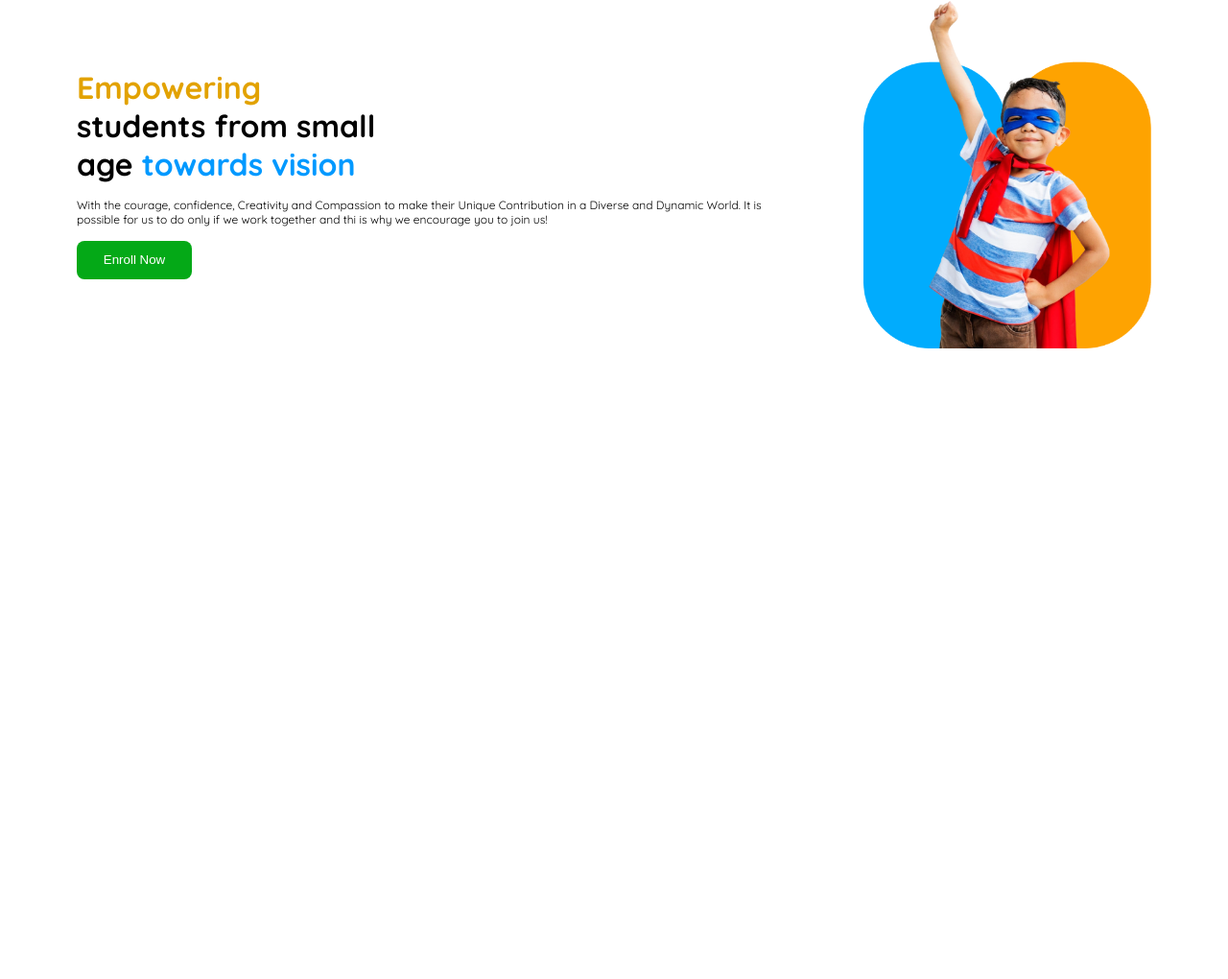
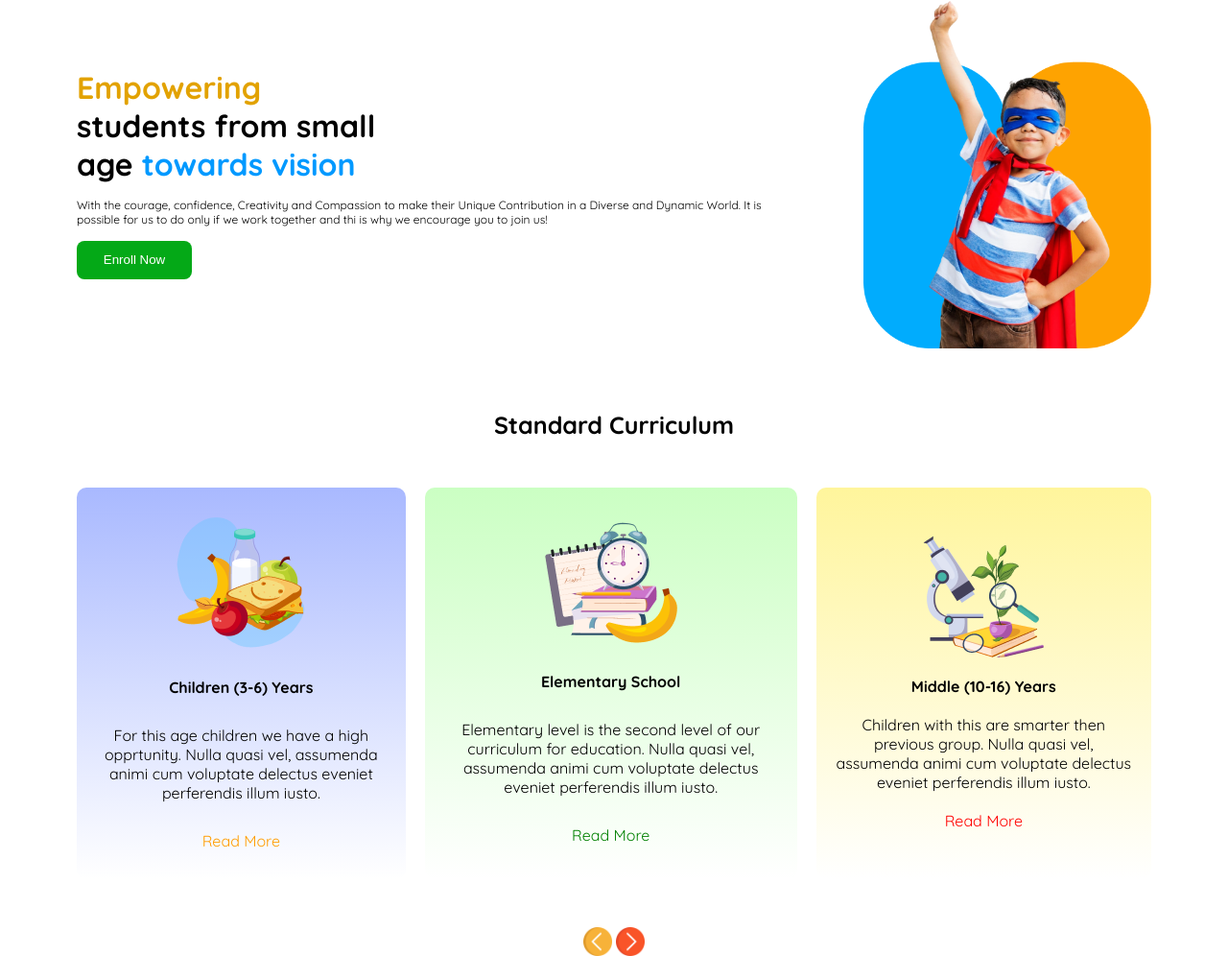
Before and after one commit to aminul9755/kids-education, a plain HTML site: page index.html in a window 1280 px wide. Shown: the part 85-1105 px from the top of the page at 96% size. Before the commit the page ends 800 px from the top, so only its background shows below. Drawn offline with nearby package versions, Linux system fonts and the light colour scheme.

Commit message:
Create structure for Standard Curriculum section and tyled them including smaller screen size design

```diff
--- a/index.html
+++ b/index.html
@@ -10,6 +10,8 @@
   <link rel="stylesheet" href="styles/general.css">
   <link rel="stylesheet" href="styles/header.css">
   <link rel="stylesheet" href="styles/hero.css">
+  <link rel="stylesheet" href="styles/curriculum.css">
+  <script src="https://ajax.googleapis.com/ajax/libs/jquery/3.5.1/jquery.min.js"></script>
 </head>
 <body>
   <header>
@@ -41,9 +43,47 @@
         <img src="assets/hero-kids.png">
       </div>
     </div>
+
+    <div class="curriculum-section">
+      <div class="curriculum-title">Standard Curriculum</div>
+      <div class="curriculum-level">
+        <div class="little-children">
+          <img src="assets/kinder.png">
+          <h4>Children (3-6) Years</h4>
+          <p class="children-para">For this age children we have a high opprtunity. Nulla quasi vel, assumenda animi cum voluptate delectus eveniet perferendis illum iusto.</p>
+          <p class="read-more1">Read More</p>
+        </div>
+        <div class="elementary-children">
+          <img src="assets/elementary.png">
+          <h4>Elementary School</h4>
+          <p class="children-para">Elementary level is the second level of our curriculum for education. Nulla quasi vel, assumenda animi cum voluptate delectus eveniet perferendis illum iusto.</p>
+          <p class="read-more2">Read More</p>
+        </div>
+        <div class="middle-children">
+          <img src="assets/middle.png">
+          <h4>Middle (10-16) Years</h4>
+          <p class="children-para">Children with this are smarter then previous group. Nulla quasi vel, assumenda animi cum voluptate delectus eveniet perferendis illum iusto.</p>
+          <p class="read-more3">Read More</p>
+        </div>
+      </div>
+      <div>
+        <button class="arrow-btn">
+          <img src="assets/less.png">
+        </button>
+        <button class="arrow-btn">
+          <img src="assets/greater.png">
+        </button>
+      </div>
+    </div>
+
   </main>
   <footer>
 
   </footer>
+  <script>
+    $(document).ready(function(){
+      $('html, body').animate({ scrollTop: $(document).height() }, 'fast');
+    });
+  </script>
 </body>
 </html>
--- /dev/null
+++ b/styles/curriculum.css
@@ -0,0 +1,89 @@
+
+.curriculum-section {
+  display: flex;
+  flex-direction: column;
+  justify-content: center;
+  align-items: center;
+  row-gap: 50px;
+}
+
+.curriculum-title{
+  font-size: 25px;
+  font-weight: bold;
+}
+
+.curriculum-level {
+  display: flex;
+  flex-direction: row;
+  column-gap: 20px;
+}
+
+.little-children {
+  display: flex;
+  flex-direction: column;
+  row-gap: 30px;
+  justify-content: center;
+  align-items: center;
+  background: linear-gradient(180deg, #a9b9ff, #ffffff);
+  padding: 30px 20px;
+  border-radius: 10px;
+}
+
+.elementary-children {
+  display: flex;
+  flex-direction: column;
+  row-gap: 30px;
+  justify-content: center;
+  align-items: center;
+  background: linear-gradient(180deg, #cbffc3, #ffffff);
+  padding: 30px 20px;
+  border-radius: 10px;
+}
+
+.middle-children {
+  display: flex;
+  flex-direction: column;
+  row-gap: 20px;
+  justify-content: center;
+  align-items: center;
+  background: linear-gradient(180deg, #fff59c, #ffffff);
+  padding: 30px 20px;
+  border-radius: 10px;
+}
+
+.children-para {
+  text-align: center;
+}
+
+.read-more1 {
+  color: rgb(255, 157, 0);
+}
+
+.read-more2 {
+  color: green;
+}
+
+.read-more3 {
+  color: red;
+}
+
+.arrow-btn{
+  border: none;
+  background: transparent;
+}
+
+.arrow-btn img {
+  height: 30px;
+}
+
+@media screen and (max-width: 756px) {
+  .curriculum-section{
+    flex-direction: column;
+  }
+
+  .curriculum-level {
+    flex-direction: column;
+    align-items: center;
+    gap: 30px;
+  }
+}
--- a/styles/general.css
+++ b/styles/general.css
@@ -1,5 +1,10 @@
 /* General */
 * {
+  margin: 0;
+  padding: 0;
+}
+
+p{
   margin: 0;
   padding: 0;
 }
--- a/styles/header.css
+++ b/styles/header.css
@@ -15,7 +15,8 @@ header {
 }
 
 .first-section-title,
-.hero-details {
+.hero-details,
+.curriculum-section {
   font-family: "Quicksand", serif;
   font-optical-sizing: auto;
   font-weight: 400;
--- a/styles/hero.css
+++ b/styles/hero.css
@@ -4,6 +4,7 @@
   align-items: center;
   gap: 60px;
   margin-top: 20px;
+  margin-bottom: 60px;
 }
 
 .hero-title {
```
Also changed, not shown: assets/greater.png (added), assets/less.png (added), 1 other file.
